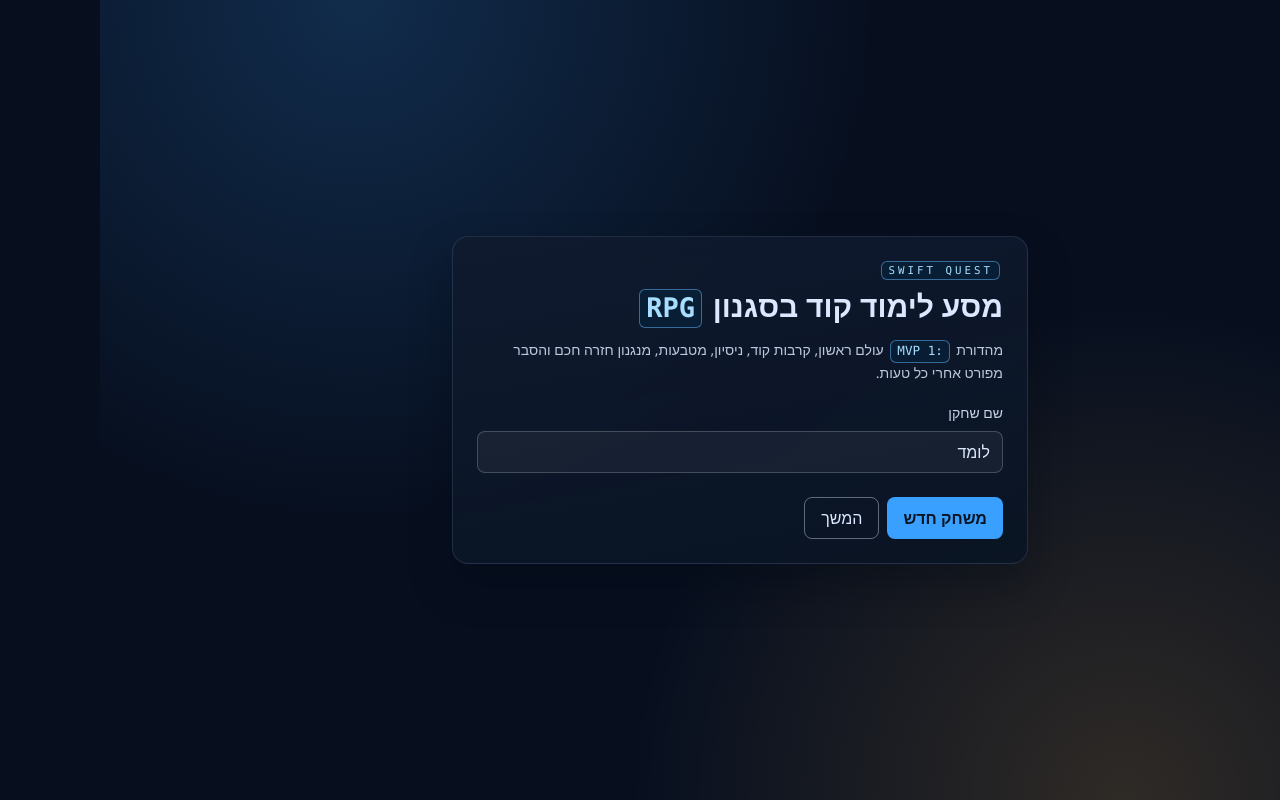
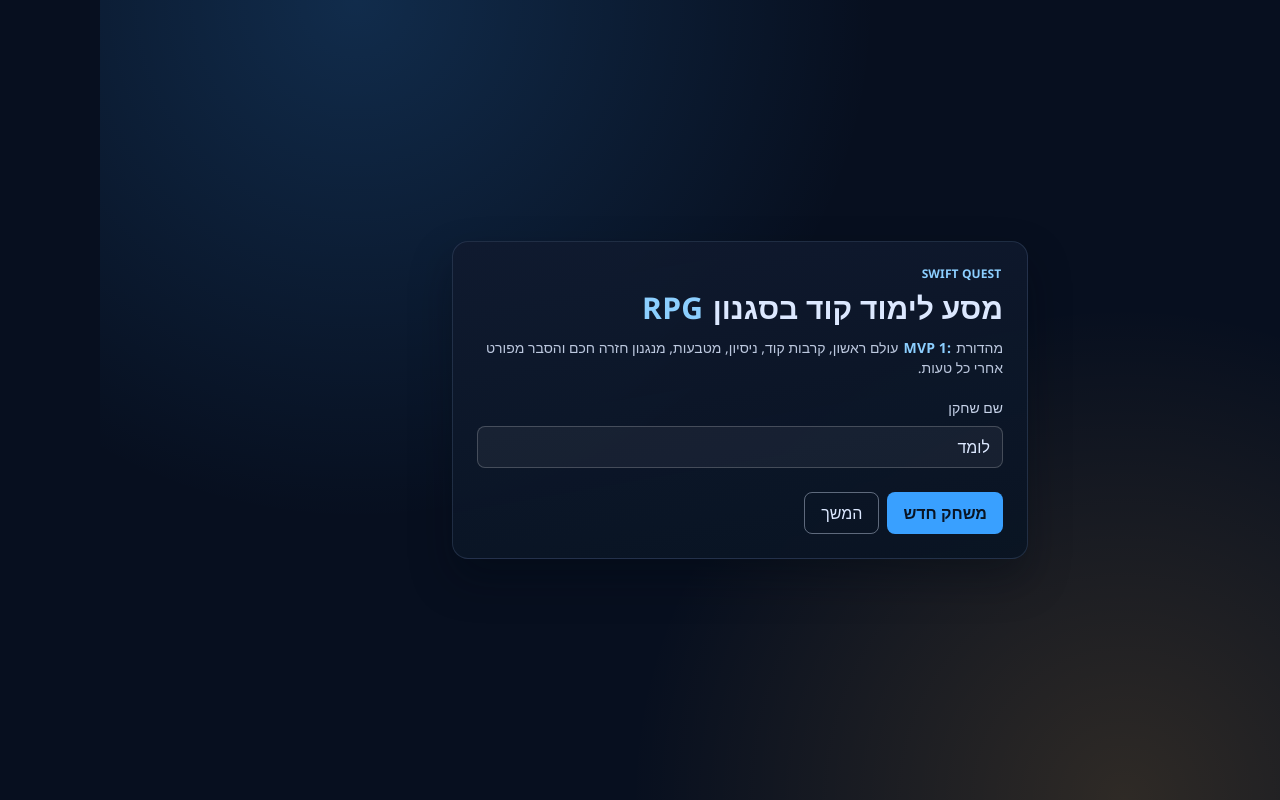
Before and after one commit to vaulin70880798/swift-quest, a Next.js app: page / in a window 1280 px wide. Built offline with nearby package versions, Linux system fonts and the light colour scheme.

Commit message:
Make mixed-language English markers invisible with color-only emphasis

```diff
--- a/src/app/globals.css
+++ b/src/app/globals.css
@@ -43,18 +43,18 @@ code {
 }
 
 .mixed-text__en {
-  display: inline-flex;
+  display: inline;
   direction: ltr;
   unicode-bidi: isolate;
   text-align: left;
-  margin-inline: 0.16rem;
-  padding: 0.03rem 0.4rem;
-  border-radius: 0.38rem;
-  border: 1px solid rgba(99, 186, 255, 0.5);
-  background: rgba(7, 34, 59, 0.65);
-  color: #a7deff;
-  font-family: "JetBrains Mono", "SFMono-Regular", Menlo, monospace;
-  font-size: 0.9em;
+  margin-inline: 0.1rem;
+  padding: 0;
+  border: 0;
+  background: transparent;
+  color: #8ccfff;
+  font-family: inherit;
+  font-weight: 600;
+  letter-spacing: 0.01em;
 }
 
 .code-token-plain {
```
